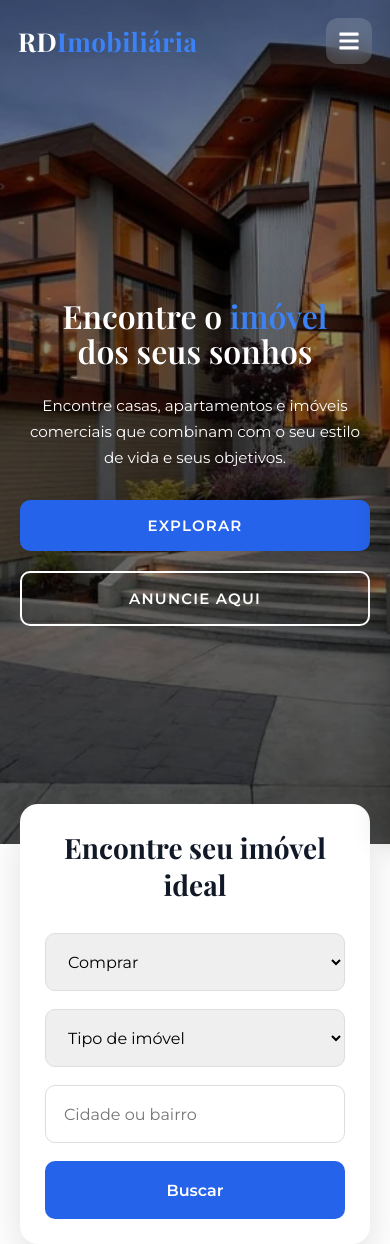
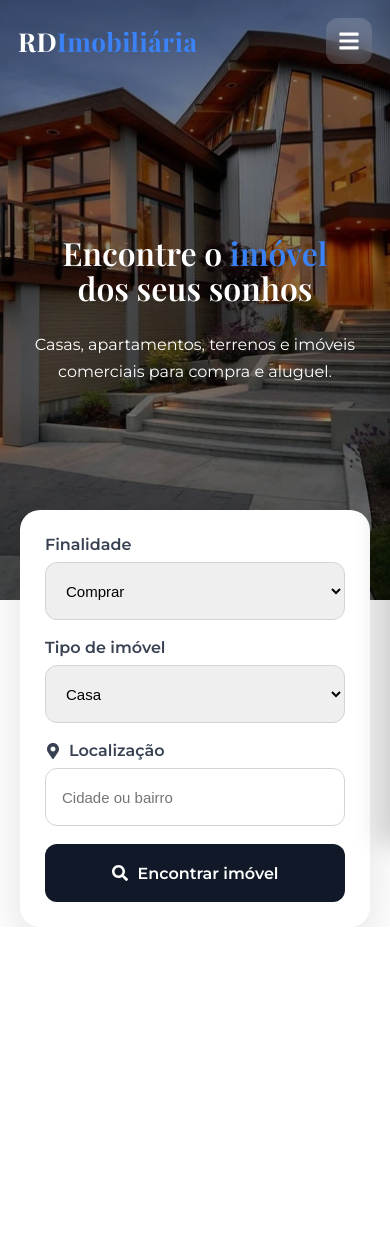
Before and after one commit to Domingos244/RD-imobi, a React (Vite) app: page / in a window 390 px wide. After the commit the page ends 927 px from the top, so only its background shows below. Built offline with nearby package versions, Linux system fonts and the light colour scheme.

Commit message:
responsivo06

```diff
--- a/src/components/Hero/index.tsx
+++ b/src/components/Hero/index.tsx
@@ -4,32 +4,18 @@ export default function Hero() {
   return (
     <section className="hero">
       <div className="overlay">
-
         <div className="hero-content">
-
           <h1>
-            Encontre o <span>imóvel</span><br />
+            Encontre o <span>imóvel</span>
+            <br />
             dos seus sonhos
           </h1>
 
           <p>
-           Encontre casas, apartamentos e imóveis comerciais que combinam com o seu estilo de vida e seus objetivos.
+            Casas, apartamentos, terrenos e imóveis comerciais
+            para compra e aluguel.
           </p>
-
-          <div className="hero-buttons">
-
-            <button className="btn-primary">
-              Explorar
-            </button>
-
-            <button className="btn-secondary">
-              Anuncie aqui
-            </button>
-
-          </div>
-
         </div>
-
       </div>
     </section>
   );
--- a/src/components/Hero/styles.css
+++ b/src/components/Hero/styles.css
@@ -1,6 +1,6 @@
 .hero {
   width: 100%;
-  min-height: 100vh;
+  height: 720px;
   background: url("/img/dreamhouse.webp") center center / cover no-repeat;
   position: relative;
   display: flex;
@@ -23,7 +23,8 @@
   color: #fff;
 }
 
-/* ======== TÍTULO ======== */
+
+/* ===== TÍTULO ===== */
 
 .hero h1 {
   font-family: var(--font-title);
@@ -38,18 +39,19 @@
   color: #3b82f6;
 }
 
-/* ======== TEXTO ======== */
+
+/* ===== TEXTO ===== */
 
 .hero p {
   font-family: var(--font-text);
   max-width: 600px;
   font-size: 1.3rem;
-  font-weight: 400;
   line-height: 1.7;
   margin-bottom: 40px;
 }
 
-/* ======== BOTÕES ======== */
+
+/* ===== BOTÕES ===== */
 
 .hero-buttons {
   display: flex;
@@ -72,7 +74,7 @@
 .btn-primary {
   border: none;
   background: #2563eb;
-  color: #fff;
+  color: white;
 }
 
 .btn-primary:hover {
@@ -80,17 +82,19 @@
 }
 
 .btn-secondary {
-  border: 2px solid #fff;
+  border: 2px solid white;
   background: transparent;
-  color: #fff;
+  color: white;
 }
 
 .btn-secondary:hover {
-  background: #fff;
+  background: white;
   color: #2563eb;
 }
 
-/* ========= TABLET ========= */
+
+
+/* ===== TABLET ===== */
 
 @media (max-width: 992px) {
 
@@ -100,24 +104,24 @@
 
   .hero h1 {
     font-size: 3.2rem;
-    max-width: 500px;
   }
 
   .hero p {
     font-size: 1.1rem;
-    max-width: 450px;
   }
 
 }
 
-/* ========= CELULAR ========= */
+
+
+/* ===== CELULAR ===== */
 
 @media (max-width: 768px) {
 
   .hero {
+    height: 650px;
     justify-content: center;
     text-align: center;
-    min-height: 100svh;
   }
 
   .overlay {
@@ -125,24 +129,20 @@
   }
 
   .hero-content {
-    padding: 120px 20px 40px;
+    padding: 100px 20px 40px;
   }
 
   .hero h1 {
     font-size: 2.5rem;
-    max-width: 100%;
   }
 
   .hero p {
     font-size: 1rem;
-    max-width: 100%;
-    margin-bottom: 30px;
   }
 
   .hero-buttons {
     flex-direction: column;
     align-items: center;
-    width: 100%;
   }
 
   .btn-primary,
@@ -153,25 +153,21 @@
 
 }
 
-/* ========= CELULARES PEQUENOS ========= */
+
+/* ===== CELULAR PEQUENO ===== */
 
 @media (max-width: 480px) {
 
+  .hero {
+    height: 600px;
+  }
+
   .hero-content {
-    padding: 110px 20px 30px;
+    padding: 90px 20px 30px;
   }
 
   .hero h1 {
     font-size: 2rem;
   }
 
-  .hero p {
-    font-size: .95rem;
-  }
-
-  .btn-primary,
-  .btn-secondary {
-    max-width: 100%;
-  }
-
 }
--- a/src/components/PropertySearch/index.tsx
+++ b/src/components/PropertySearch/index.tsx
@@ -1,39 +1,68 @@
 import "./styles.css";
+
+import { FaMapMarkerAlt, FaSearch } from "react-icons/fa";
 
 export default function PropertySearch() {
   return (
     <section className="property-search">
+
       <div className="search-container">
-
-        <h2>Encontre seu imóvel ideal</h2>
 
         <form className="search-form">
 
-          <select>
+          <div className="field">
+            <label>
+              Finalidade
+            </label>
+
+            <select name="purpose">
               <option>Comprar</option>
               <option>Alugar</option>
             </select>
+          </div>
 
-          <select>
-            <option>Tipo de imóvel</option>
+
+          <div className="field">
+            <label>
+              Tipo de imóvel
+            </label>
+
+            <select name="type">
               <option>Casa</option>
               <option>Apartamento</option>
               <option>Terreno</option>
               <option>Comercial</option>
             </select>
+          </div>
+
+
+          <div className="field">
+            <label>
+              <FaMapMarkerAlt />
+              Localização
+            </label>
 
             <input
               type="text"
+              name="location"
               placeholder="Cidade ou bairro"
             />
+          </div>
 
-          <button type="submit">
-            Buscar
+
+          <button
+            type="submit"
+            className="search-button"
+          >
+            <FaSearch />
+            Encontrar imóvel
           </button>
+
 
         </form>
 
       </div>
+
     </section>
   );
 }
--- a/src/components/PropertySearch/styles.css
+++ b/src/components/PropertySearch/styles.css
@@ -1,25 +1,19 @@
 .property-search {
   width: 100%;
-  margin-top: -70px;
   position: relative;
-  z-index: 10;
+  z-index: 20;
 }
 
+
 .search-container {
-  max-width: 1150px;
+  max-width: 1200px;
   margin: 0 auto;
-  background: #fff;
-  border-radius: 18px;
   padding: 35px;
-  box-shadow: 0 18px 40px rgba(0, 0, 0, 0.12);
+  background: white;
+  border-radius: 20px;
+  box-shadow: 0 20px 50px rgba(0,0,0,.12);
 }
 
-.search-container h2 {
-  font-family: var(--font-title);
-  font-size: 32px;
-  margin-bottom: 30px;
-  color: #111827;
-}
 
 .search-form {
   display: grid;
@@ -27,65 +21,97 @@
   gap: 18px;
 }
 
-.search-form select,
-.search-form input {
-  height: 58px;
-  border: 1px solid #ddd;
-  border-radius: 10px;
-  padding: 0 18px;
-  font-size: 16px;
-  outline: none;
-  transition: 0.3s;
-  font-family: var(--font-text);
+
+.field {
+  display: flex;
+  flex-direction: column;
 }
 
-.search-form select:focus,
-.search-form input:focus {
+
+.field label {
+  display: flex;
+  align-items: center;
+  gap: 8px;
+  margin-bottom: 8px;
+  font-weight: 600;
+  color: #374151;
+}
+
+
+.field select,
+.field input {
+  height: 58px;
+  border: 1px solid #d1d5db;
+  border-radius: 12px;
+  padding: 0 16px;
+  font-size: 15px;
+}
+
+
+.field input:focus,
+.field select:focus {
+  outline: none;
   border-color: #2563eb;
 }
 
-.search-form button {
+
+.search-button {
   height: 58px;
+  align-self: end;
   border: none;
-  border-radius: 10px;
-  background: #2563eb;
+  border-radius: 12px;
+  background: #111827;
   color: white;
   font-size: 16px;
   font-weight: 600;
+  display: flex;
+  justify-content: center;
+  align-items: center;
+  gap: 10px;
   cursor: pointer;
-  transition: 0.3s;
 }
 
-.search-form button:hover {
-  background: #1e40af;
+
+.search-button:hover {
+  background: #1f2937;
 }
 
-/* ===== Tablet ===== */
 
-@media (max-width: 992px) {
-  .search-form {
-    grid-template-columns: repeat(2, 1fr);
+
+/* TABLET */
+
+@media(max-width:992px){
+
+  .search-form{
+    grid-template-columns: repeat(2,1fr);
   }
+
 }
 
-/* ===== Celular ===== */
 
-@media (max-width: 768px) {
-  .property-search {
-    margin-top: -40px;
-    padding: 0 20px;
+
+/* CELULAR */
+
+@media(max-width:768px){
+
+  .property-search{
+    margin-top:-50px;
+    padding:0 20px;
   }
 
-  .search-container {
-    padding: 25px;
+
+  .search-container{
+    padding:25px;
   }
 
-  .search-container h2 {
-    text-align: center;
-    font-size: 28px;
+
+  .search-form{
+    grid-template-columns:1fr;
   }
 
-  .search-form {
-    grid-template-columns: 1fr;
+
+  .search-button{
+    width:100%;
   }
+
 }
--- a/src/pages/Home/index.tsx
+++ b/src/pages/Home/index.tsx
@@ -1,11 +1,13 @@
 import Hero from "../../components/Hero";
 import PropertySearch from "../../components/PropertySearch";
 
+import "./styles.css";
+
 export default function Home() {
   return (
-    <>
+    <main className="home">
       <Hero />
       <PropertySearch />
-    </>
+    </main>
   );
 }
--- /dev/null
+++ b/src/pages/Home/styles.css
@@ -0,0 +1,7 @@
+.home {
+  position: relative;
+}
+
+.home .property-search {
+  margin-top: -90px;
+}
```
Lines whose indentation alone changed are shown as unchanged.
